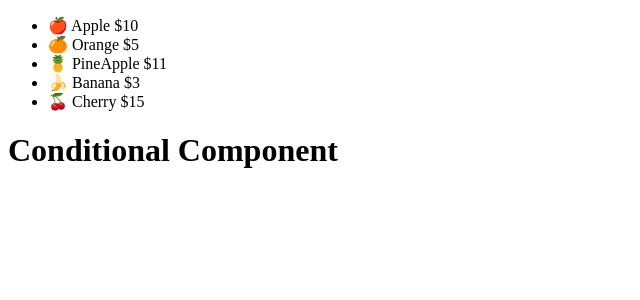
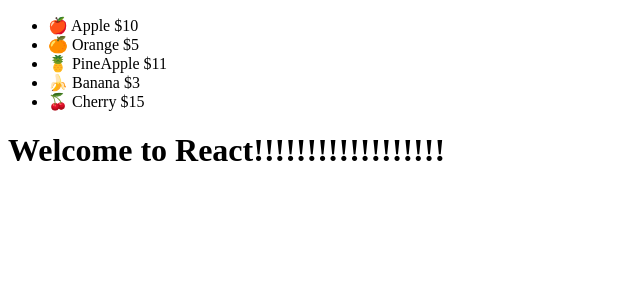
Before and after one commit to srjingole0610/ReactPro, a React (Vite) app: page / in a window 1280 px wide. Shown: the top 300 px of the page, without its empty margins (0-640 px from the left). Built offline with nearby package versions, Linux system fonts and the light colour scheme.

Commit message:
Conditionally rendering the component

```diff
--- /dev/null
+++ b/src/components/Code.jsx
@@ -0,0 +1,11 @@
+import React from 'react'
+
+function Code() {
+    return (
+        <div>
+            <h1>Code EveryDay!!!!!!!!!!!!!!!</h1>
+        </div>
+    )
+}
+
+export default Code
--- a/src/components/ConditionalComponent.jsx
+++ b/src/components/ConditionalComponent.jsx
@@ -1,18 +1,20 @@
 import React from 'react'
+import Code from './Code'
+import Welcome from './Welcome'
 
 function ConditionalComponent() {
-    const display = true
+    const display = false
     if (display) {
         return (
             <div>
-                <h1>Conditional Component</h1>
+                <Code />
             </div>
         )
     }
     else {
         return (
             <div>
-                <h1>Code with me</h1>
+                <Welcome />
             </div>
         )
     }
--- /dev/null
+++ b/src/components/Welcome.jsx
@@ -0,0 +1,11 @@
+import React from 'react'
+
+function Welcome() {
+    return (
+        <div>
+            <h1>Welcome to React!!!!!!!!!!!!!!!!!!</h1>
+        </div>
+    )
+}
+
+export default Welcome
```
